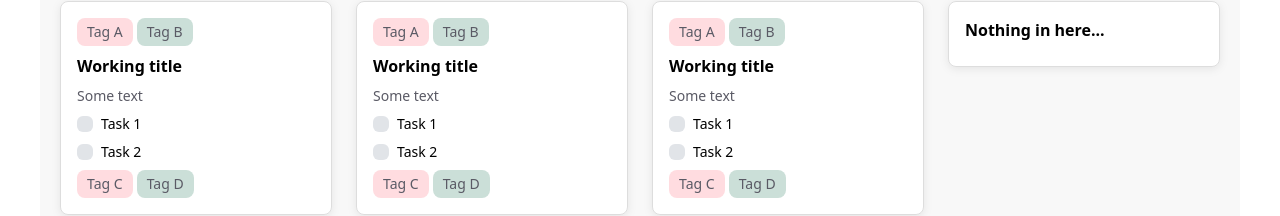
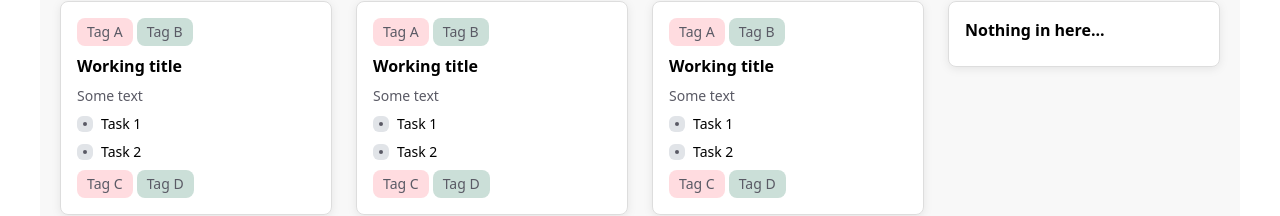
Before and after one commit to ShubhamS021/dailyplanner_react, a React (Create React App) app: page / in a window 1280 px wide. Shown: the part 187-403 px from the top of the page. Built offline with nearby package versions, Linux system fonts and the light colour scheme.

Commit message:
style: dot in checkbox initial state

```diff
--- a/src/components/App/Task/Task.tsx
+++ b/src/components/App/Task/Task.tsx
@@ -23,6 +23,14 @@ export const TaskComponent = (props: TaskProps) => {
                     checked={checked}
                 />
                 <div className="bg-[#E1E4E8] rounded-md w-4 h-4 flex flex-shrink-0 justify-center items-center mr-2 cursor-pointer">
+                    <svg
+                        viewBox="0 0 16 16"
+                        xmlns="http://www.w3.org/2000/svg"
+                        fill="#5A5A65"
+                        className="initial"
+                    >
+                        <circle cx="8" cy="8" r="2" />
+                    </svg>
                     <svg
                         className="fill-current hidden w-3 h-3 text-[#5A5A65] pointer-events-none"
                         version="1.1"
--- a/src/index.css
+++ b/src/index.css
@@ -5,3 +5,7 @@
 input:checked + div svg {
     @apply block;
 }
+
+input:checked + div svg.initial {
+    @apply hidden;
+}
```
